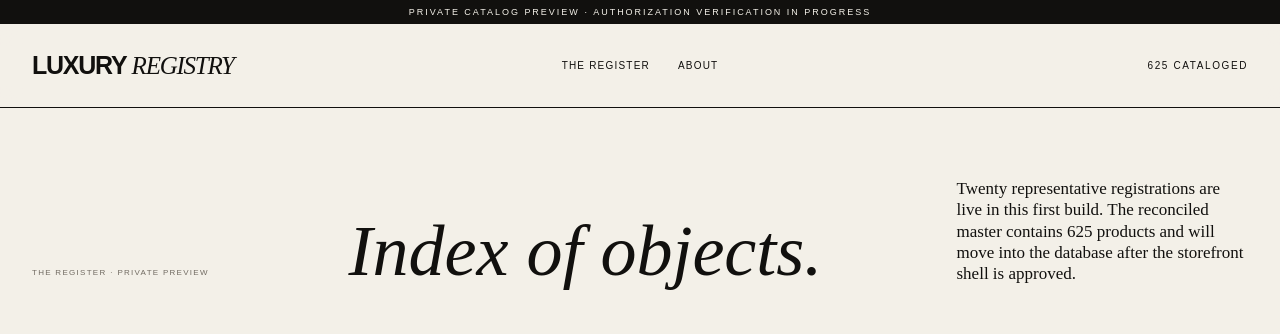
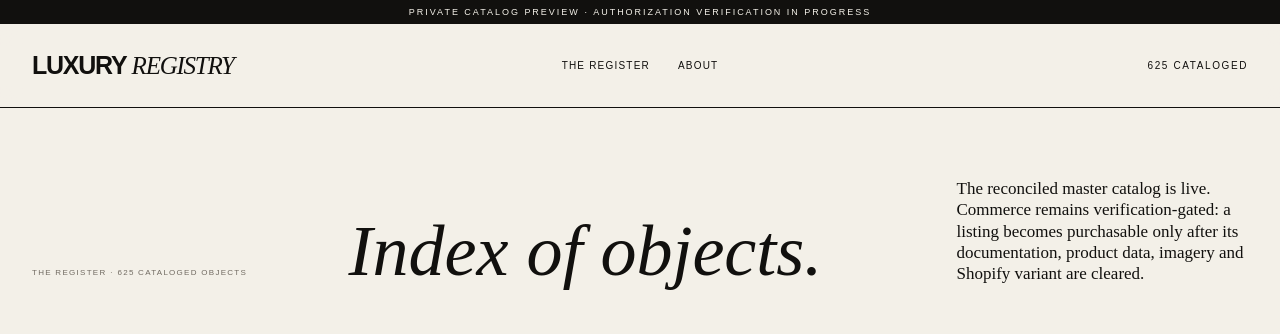
Before and after one commit to seantsck/luxuryregistry, a Next.js app: page /shop in a window 1280 px wide. Shown: the top 334 px of the page. Built offline with nearby package versions, Linux system fonts and the light colour scheme; no server answers.

Commit message:
feat: publish full 625-item registry view

```diff
--- a/app/shop/page.tsx
+++ b/app/shop/page.tsx
@@ -2,15 +2,18 @@ import type { Metadata } from "next";
 import { CatalogBrowser } from "@/components/catalog-browser";
 import { products } from "@/lib/products";
 
-export const metadata: Metadata = { title:"The Register", description:"Browse the Luxury Registry private catalog preview." };
+export const metadata: Metadata = {
+  title:"The Register",
+  description:"Browse all 625 cataloged Luxury Registry objects."
+};
 
 export default function ShopPage() {
   return (
     <main className="shop-page">
       <div className="shop-intro">
-        <p className="eyebrow">THE REGISTER · PRIVATE PREVIEW</p>
+        <p className="eyebrow">THE REGISTER · 625 CATALOGED OBJECTS</p>
         <h1>Index of objects.</h1>
-        <p>Twenty representative registrations are live in this first build. The reconciled master contains 625 products and will move into the database after the storefront shell is approved.</p>
+        <p>The reconciled master catalog is live. Commerce remains verification-gated: a listing becomes purchasable only after its documentation, product data, imagery and Shopify variant are cleared.</p>
       </div>
       <CatalogBrowser products={products} />
     </main>
```
